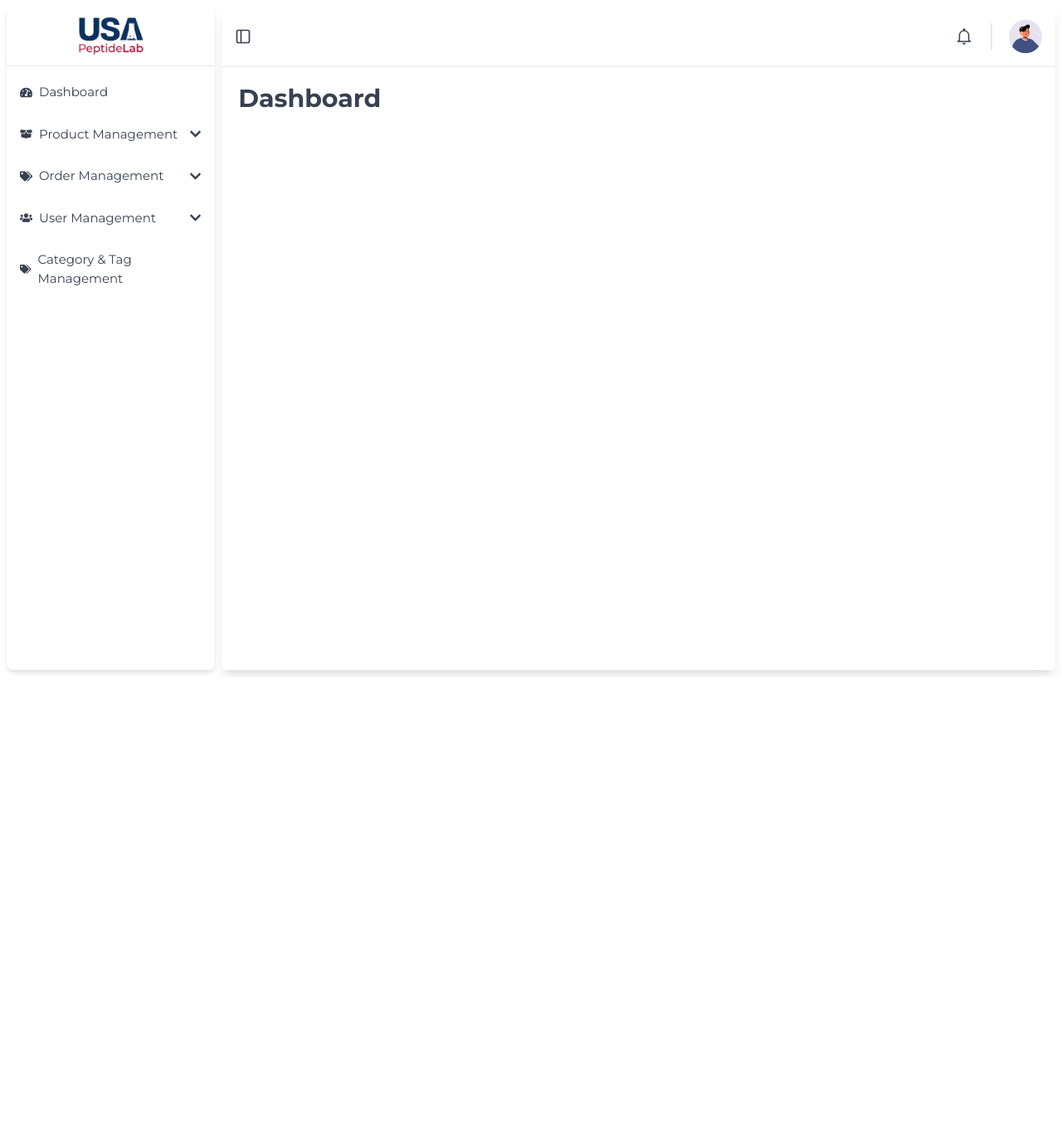
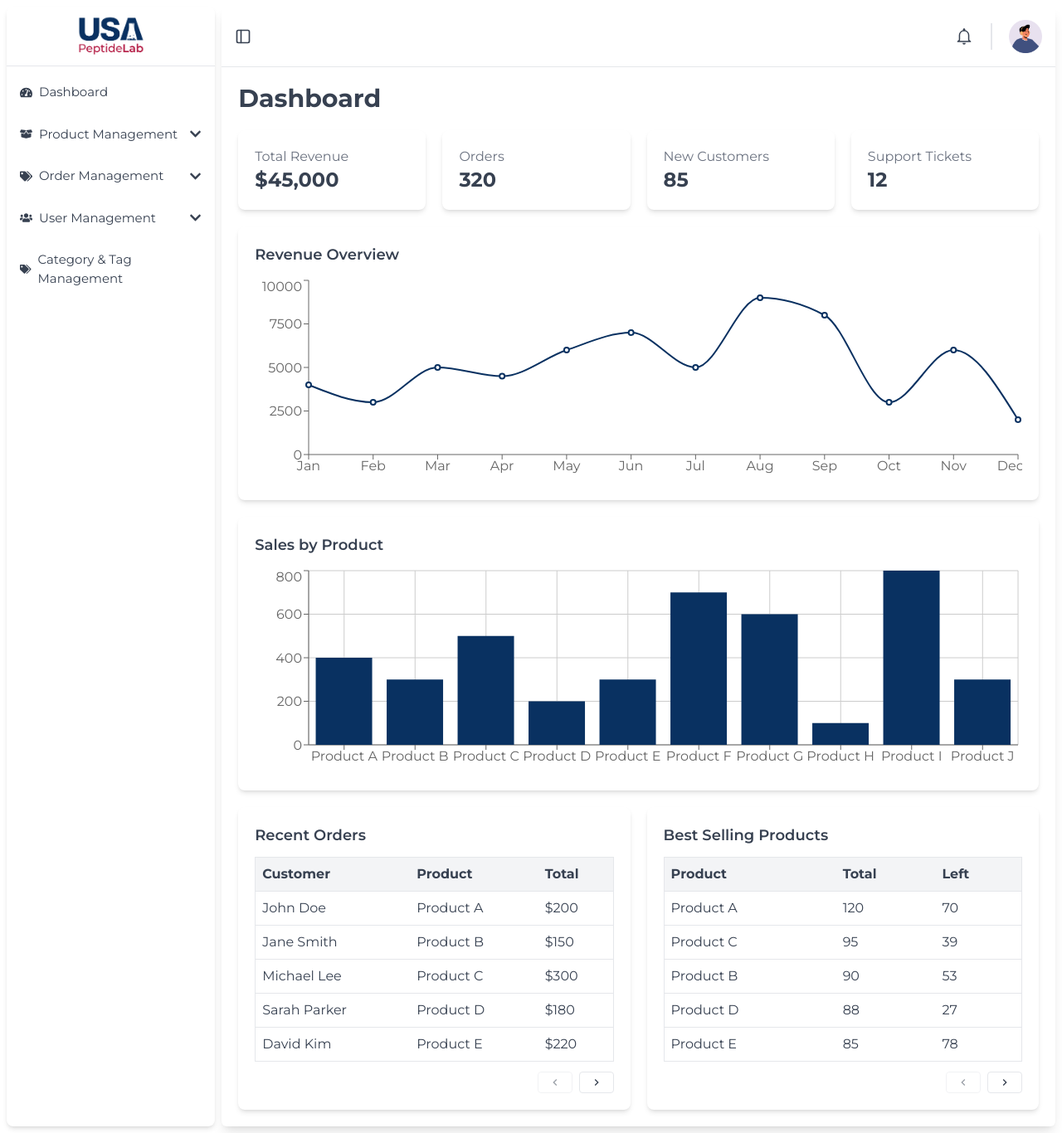
Before and after one commit to Huzaifa4472/USA-peptides, a React (Create React App) app in the folder frontend/: page /admin/dashboard in a window 1280 px wide. Shown: the whole page at 83% size. Before the commit the page ends 816 px from the top, so only its background shows below. Built offline with nearby package versions, Linux system fonts and the light colour scheme.

Commit message:
dashboard charts added

```diff
--- a/frontend/package.json
+++ b/frontend/package.json
@@ -15,6 +15,7 @@
     "react-phone-number-input": "^3.4.12",
     "react-router-dom": "^7.6.2",
     "react-scripts": "5.0.1",
+    "recharts": "^3.1.2",
     "web-vitals": "^2.1.4"
   },
   "scripts": {
--- a/frontend/src/App.css
+++ b/frontend/src/App.css
@@ -19,3 +19,7 @@
     background-position: center;
   }
 }
+:root {
+  --primary: #b31942;
+  --secondary: #093161;
+}
--- /dev/null
+++ b/frontend/src/admin/components/Dashboard/DashboardComponent.jsx
@@ -0,0 +1,228 @@
+import React, { useState } from "react";
+import {
+  LineChart,
+  Line,
+  CartesianGrid,
+  XAxis,
+  YAxis,
+  Tooltip,
+  BarChart,
+  Bar,
+  ResponsiveContainer,
+} from "recharts";
+import { MdKeyboardArrowLeft, MdKeyboardArrowRight } from "react-icons/md";
+
+const DashboardComponent = () => {
+  const revenueData = [
+    { month: "Jan", revenue: 4000 },
+    { month: "Feb", revenue: 3000 },
+    { month: "Mar", revenue: 5000 },
+    { month: "Apr", revenue: 4500 },
+    { month: "May", revenue: 6000 },
+    { month: "Jun", revenue: 7000 },
+    { month: "Jul", revenue: 5000 },
+    { month: "Aug", revenue: 9000 },
+    { month: "Sep", revenue: 8000 },
+    { month: "Oct", revenue: 3000 },
+    { month: "Nov", revenue: 6000 },
+    { month: "Dec", revenue: 2000 },
+  ];
+
+  const salesData = [
+    { name: "Product A", sales: 400 },
+    { name: "Product B", sales: 300 },
+    { name: "Product C", sales: 500 },
+    { name: "Product D", sales: 200 },
+    { name: "Product E", sales: 300 },
+    { name: "Product F", sales: 700 },
+    { name: "Product G", sales: 600 },
+    { name: "Product H", sales: 100 },
+    { name: "Product I", sales: 800 },
+    { name: "Product J", sales: 300 },
+  ];
+
+  const recentOrders = [
+    { id: 1, customer: "John Doe", product: "Product A", total: "$200" },
+    { id: 2, customer: "Jane Smith", product: "Product B", total: "$150" },
+    { id: 3, customer: "Michael Lee", product: "Product C", total: "$300" },
+    { id: 4, customer: "Sarah Parker", product: "Product D", total: "$180" },
+    { id: 5, customer: "David Kim", product: "Product E", total: "$220" },
+    { id: 6, customer: "Chris Brown", product: "Product F", total: "$250" },
+    { id: 7, customer: "Anna White", product: "Product G", total: "$210" },
+  ];
+
+  const bestSelling = [
+    { name: "Product A", sold: 120, left: 70 },
+    { name: "Product C", sold: 95, left: 39 },
+    { name: "Product B", sold: 90, left: 53 },
+    { name: "Product D", sold: 88, left: 27 },
+    { name: "Product E", sold: 85, left: 78 },
+    { name: "Product F", sold: 80, left: 12 },
+    { name: "Product G", sold: 78, left: 40 },
+  ];
+  const [orderPage, setOrderPage] = useState(0);
+  const [productPage, setProductPage] = useState(0);
+
+  const itemsPerPage = 5;
+
+  // Paginated slices
+  const paginatedOrders = recentOrders.slice(
+    orderPage * itemsPerPage,
+    orderPage * itemsPerPage + itemsPerPage
+  );
+
+  const paginatedProducts = bestSelling.slice(
+    productPage * itemsPerPage,
+    productPage * itemsPerPage + itemsPerPage
+  );
+
+  const totalOrderPages = Math.ceil(recentOrders.length / itemsPerPage);
+  const totalProductPages = Math.ceil(bestSelling.length / itemsPerPage);
+  return (
+    <div className="p-5 text-gray-700">
+      <h1 className="text-3xl font-bold  mb-5">Dashboard</h1>
+
+      {/* Stats Cards */}
+      <div className="grid grid-cols-4 gap-5 mb-5">
+        <div className="bg-white p-5 rounded-lg shadow-md">
+          <h2 className="text-gray-500">Total Revenue</h2>
+          <p className="text-2xl font-bold">$45,000</p>
+        </div>
+        <div className="bg-white p-5 rounded-lg shadow-md">
+          <h2 className="text-gray-500">Orders</h2>
+          <p className="text-2xl font-bold">320</p>
+        </div>
+        <div className="bg-white p-5 rounded-lg shadow-md">
+          <h2 className="text-gray-500">New Customers</h2>
+          <p className="text-2xl font-bold">85</p>
+        </div>
+        <div className="bg-white p-5 rounded-lg shadow-md">
+          <h2 className="text-gray-500">Support Tickets</h2>
+          <p className="text-2xl font-bold">12</p>
+        </div>
+      </div>
+
+      {/* Charts */}
+      <div className="flex flex-col gap-5 mb-5">
+        {/* Revenue Chart */}
+        <div className="bg-white p-5 rounded-lg shadow-md">
+          <h2 className="text-lg font-semibold mb-3">Revenue Overview</h2>
+          <ResponsiveContainer width="100%" height={250}>
+            <LineChart data={revenueData}>
+              <XAxis dataKey="month" />
+              <YAxis />
+              <Tooltip />
+              <Line
+                type="monotone"
+                dataKey="revenue"
+                stroke="var(--secondary)"
+                strokeWidth={2}
+              />
+            </LineChart>
+          </ResponsiveContainer>
+        </div>
+
+        {/* Sales Chart */}
+        <div className="bg-white p-5 rounded-lg shadow-md">
+          <h2 className="text-lg font-semibold mb-3">Sales by Product</h2>
+          <ResponsiveContainer width="100%" height={250}>
+            <BarChart data={salesData}>
+              <CartesianGrid stroke="#ccc" />
+              <XAxis dataKey="name" />
+              <YAxis />
+              <Tooltip />
+              <Bar dataKey="sales" fill="var(--secondary)" />
+            </BarChart>
+          </ResponsiveContainer>
+        </div>
+      </div>
+
+      {/* Tables */}
+      <div className="grid grid-cols-2 gap-5">
+        {/* Recent Orders */}
+        <div className="bg-white p-5 rounded-lg shadow-md">
+          <h2 className="text-lg font-semibold mb-3">Recent Orders</h2>
+          <table className="w-full border transition-all duration-500">
+            <thead>
+              <tr className="bg-gray-100">
+                <th className="p-2 text-left">Customer</th>
+                <th className="p-2 text-left">Product</th>
+                <th className="p-2 text-left">Total</th>
+              </tr>
+            </thead>
+            <tbody>
+              {paginatedOrders.map((order) => (
+                <tr key={order.id} className="border-t">
+                  <td className="p-2">{order.customer}</td>
+                  <td className="p-2">{order.product}</td>
+                  <td className="p-2">{order.total}</td>
+                </tr>
+              ))}
+            </tbody>
+          </table>
+          <div className="flex justify-end gap-2 mt-3">
+            <button
+              onClick={() => setOrderPage((p) => Math.max(p - 1, 0))}
+              disabled={orderPage === 0}
+              className="px-3 py-1 border rounded disabled:opacity-50"
+            >
+              <MdKeyboardArrowLeft />
+            </button>
+            <button
+              onClick={() =>
+                setOrderPage((p) => Math.min(p + 1, totalOrderPages - 1))
+              }
+              disabled={orderPage >= totalOrderPages - 1}
+              className="px-3 py-1 border rounded disabled:opacity-50"
+            >
+              <MdKeyboardArrowRight />
+            </button>
+          </div>
+        </div>
+
+        {/* Best Selling Products */}
+        <div className="bg-white p-5 rounded-lg shadow-md">
+          <h2 className="text-lg font-semibold mb-3">Best Selling Products</h2>
+          <table className="w-full border transition-all duration-500 ">
+            <thead>
+              <tr className="bg-gray-100">
+                <th className="p-2 text-left">Product</th>
+                <th className="p-2 text-left">Total</th>
+                <th className="p-2 text-left">Left</th>
+              </tr>
+            </thead>
+            <tbody>
+              {paginatedProducts.map((item, idx) => (
+                <tr key={idx} className="border-t">
+                  <td className="p-2">{item.name}</td>
+                  <td className="p-2">{item.sold}</td>
+                  <td className="p-2">{item.left}</td>
+                </tr>
+              ))}
+            </tbody>
+          </table>
+          <div className="flex justify-end gap-2 mt-3">
+            <button
+              onClick={() => setProductPage((p) => Math.max(p - 1, 0))}
+              disabled={productPage === 0}
+              className="px-3 py-1 border rounded disabled:opacity-50"
+            >
+              <MdKeyboardArrowLeft />
+            </button>
+            <button
+              onClick={() =>
+                setProductPage((p) => Math.min(p + 1, totalProductPages - 1))
+              }
+              disabled={productPage >= totalProductPages - 1}
+              className="px-3 py-1 border rounded disabled:opacity-50"
+            >
+              <MdKeyboardArrowRight />
+            </button>
+          </div>
+        </div>
+      </div>
+    </div>
+  );
+};
+
+export default DashboardComponent;
--- a/frontend/src/admin/pages/Dashboard.jsx
+++ b/frontend/src/admin/pages/Dashboard.jsx
@@ -1,6 +1,7 @@
 import React, { useState } from "react";
 import Header from "../components/Header.jsx";
 import Sidebar from "../components/Sidebar.jsx";
+import DashboardComponent from "../components/Dashboard/DashboardComponent.jsx";
 const Dashboard = () => {
   const [collapsed, setCollapsed] = useState(false);
 
@@ -15,7 +16,7 @@ const Dashboard = () => {
       </div>
       <div className="w-4/5 rounded-md shadow-lg">
         <Header collapsed={collapsed} setCollapsed={setCollapsed} />
-        <div className="p-5 text-3xl font-bold text-gray-700">Dashboard</div>
+        <DashboardComponent />
       </div>
     </div>
   );
--- a/frontend/src/user/pages/Contact.jsx
+++ b/frontend/src/user/pages/Contact.jsx
@@ -70,7 +70,7 @@ const Contact = () => {
             satisfied, even after products are delivered.
           </p>
           <div className="ml-8 mt-4 flex flex-col gap-2 text-[15px]">
-            <div className="font-[600]">support@usapeptideslab.com</div>
+            <div className="font-[600]">info@usapeptidelab.com</div>
             <div className="font-[600]">805-429-8132</div>
             <div className="font-[500]">
               5401 S Kirkman Rd suite 310, Orlando FL 32819
```
Also changed, not shown: 1 other file (tests, documents, lock files or other folders).
